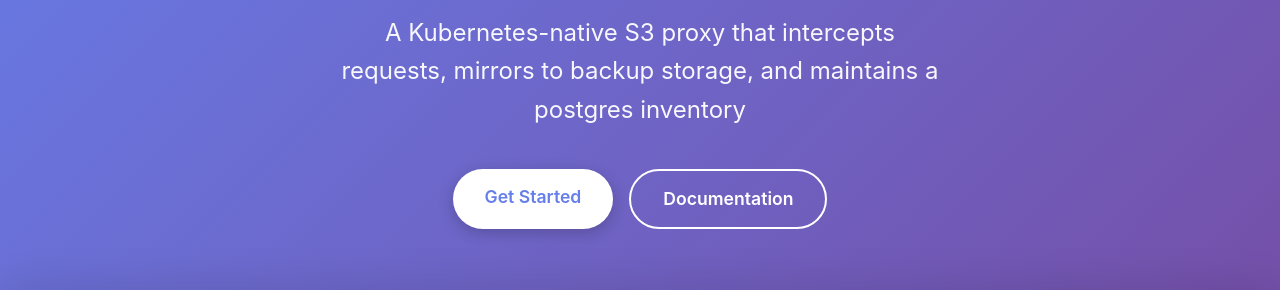
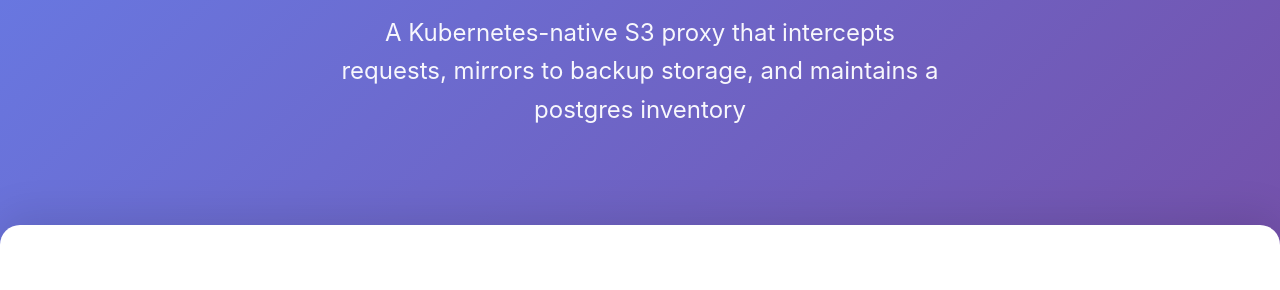
Before and after one commit to starburst997/k8s-s3-mirror, a plain HTML site: page docs/index.html in a window 1280 px wide. Shown: the part 288-578 px from the top of the page. Drawn offline with Linux system fonts and the light colour scheme.

Commit message:
remove 404 buttons

```diff
--- a/docs/index.html
+++ b/docs/index.html
@@ -282,20 +282,6 @@
           A Kubernetes-native S3 proxy that intercepts requests, mirrors to
           backup storage, and maintains a postgres inventory
         </p>
-        <div class="buttons">
-          <a
-            href="https://github.com/jdboivin/k8s-s3-mirror"
-            class="btn btn-primary"
-          >
-            Get Started
-          </a>
-          <a
-            href="https://github.com/jdboivin/k8s-s3-mirror/blob/main/README.md"
-            class="btn btn-secondary"
-          >
-            Documentation
-          </a>
-        </div>
       </div>
     </section>
 
```
